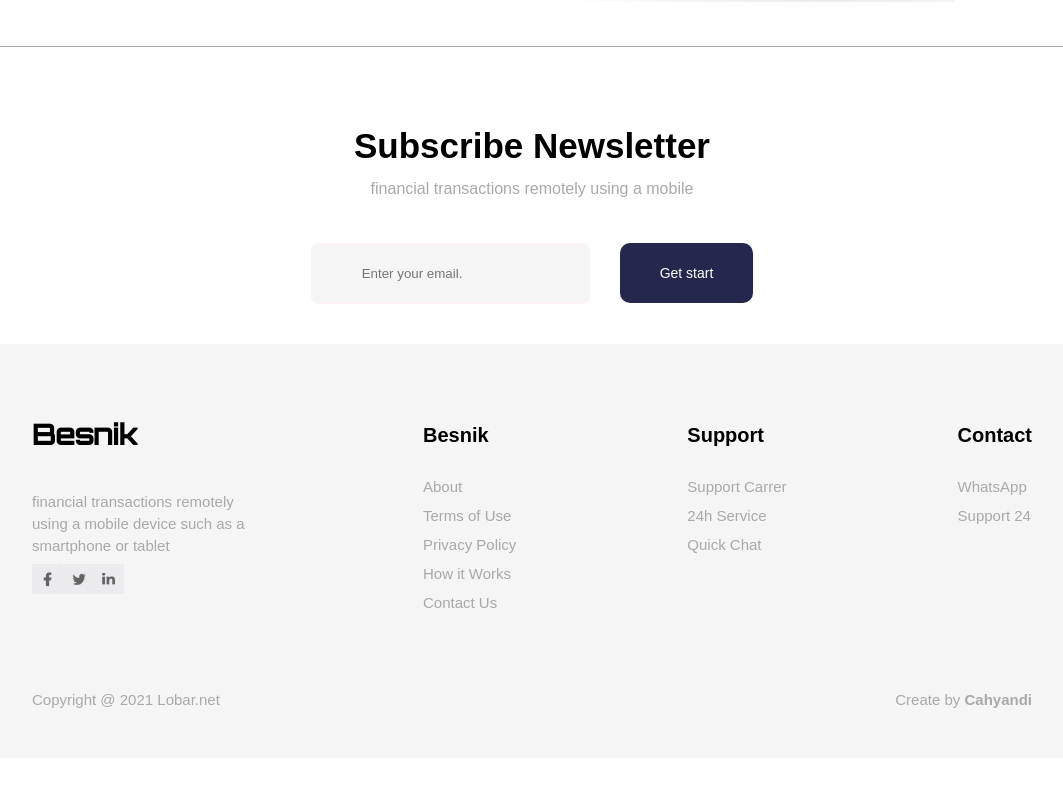
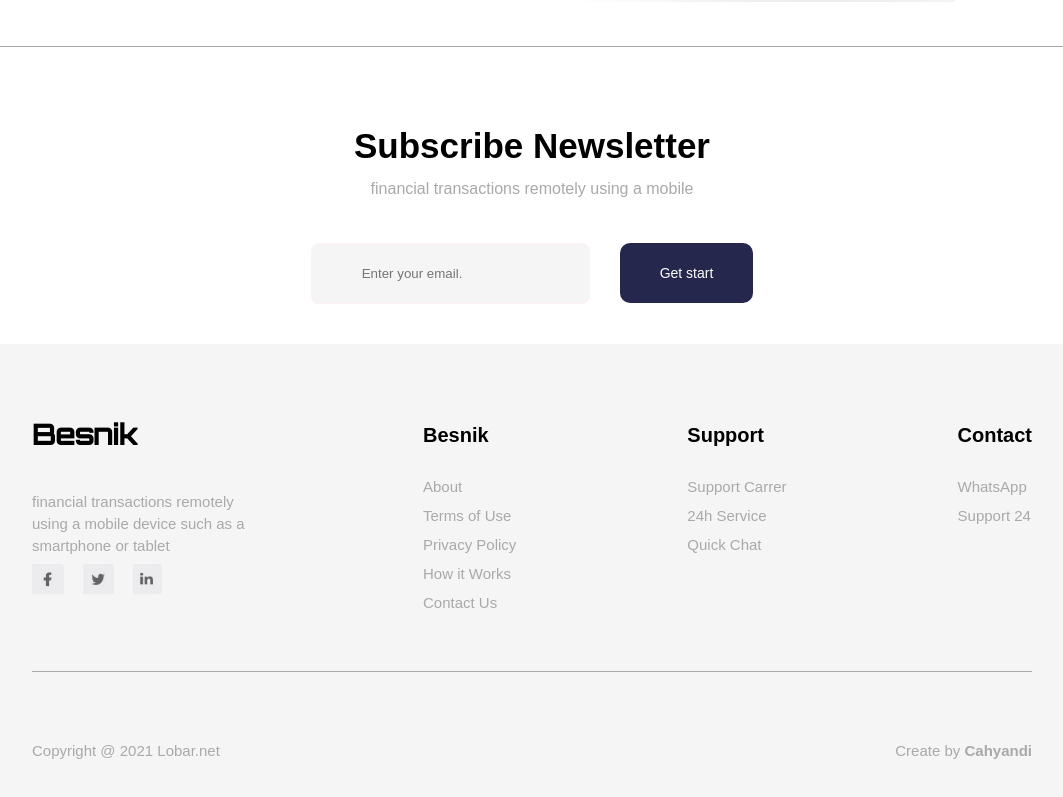
Before and after one commit to Cahyandi/Mobile-Bangking-Landing-Page, a Nuxt app: page / in a window 1280 px wide. Shown: the part 3233-4030 px from the top of the page, without its empty margins (108-1171 px from the left). Before the commit the page ends 3999 px from the top, so only its background shows below. Built offline with nearby package versions, Linux system fonts and the light colour scheme.

Commit message:
create a content footer layout android

```diff
--- a/components/Footer.vue
+++ b/components/Footer.vue
@@ -66,7 +66,12 @@
             .content-footer{
                     display: flex;
                     justify-content: space-between;
-
+                    border-bottom: 0.8px solid #A9A9A9;
+                    padding-bottom: 50px;
+                    @include android{
+                        flex-direction: column;
+                        padding-bottom: 20px;
+                    }
                     .service-nav{
                         .service-caption.logo{
                             text-decoration: none;
@@ -96,6 +101,11 @@
                             display: flex;
                             flex-direction: column;
                             max-width: 220px;
+                            @include android{
+                                margin-top: 10px;
+                                max-width: 250px;
+                                margin-bottom: 50px;
+                            }
                             .footer-link{
                                 display: block;
                                 color: #A9A9A9;
@@ -110,9 +120,11 @@
                             cursor: pointer;
                             display: flex;
                             justify-content: space-between;
-                            margin-right: 220px;
+                            margin-right: 90px;
+
                             img{
                                 height: 30px;
+
                             }
                         }
                         }
@@ -123,10 +135,16 @@
             padding-top: 70px;
             display: flex;
             justify-content: space-between;
+            @include android{
+                flex-direction: column;
+            }
             .copyright{
                 font-family: $font;
                 font-size: 15px;
                 color: #A9A9A9;
+                @include android{
+                    padding-bottom: 10px;
+                }
 
             }
             .create-by{
@@ -140,6 +158,10 @@
 
 
 .container {
+    @include android{
+        max-width: 300px;
+        padding-left: 20px;
+    }
     max-width: 1000px;
     width: 100%;
     padding-right: 50px;
```
